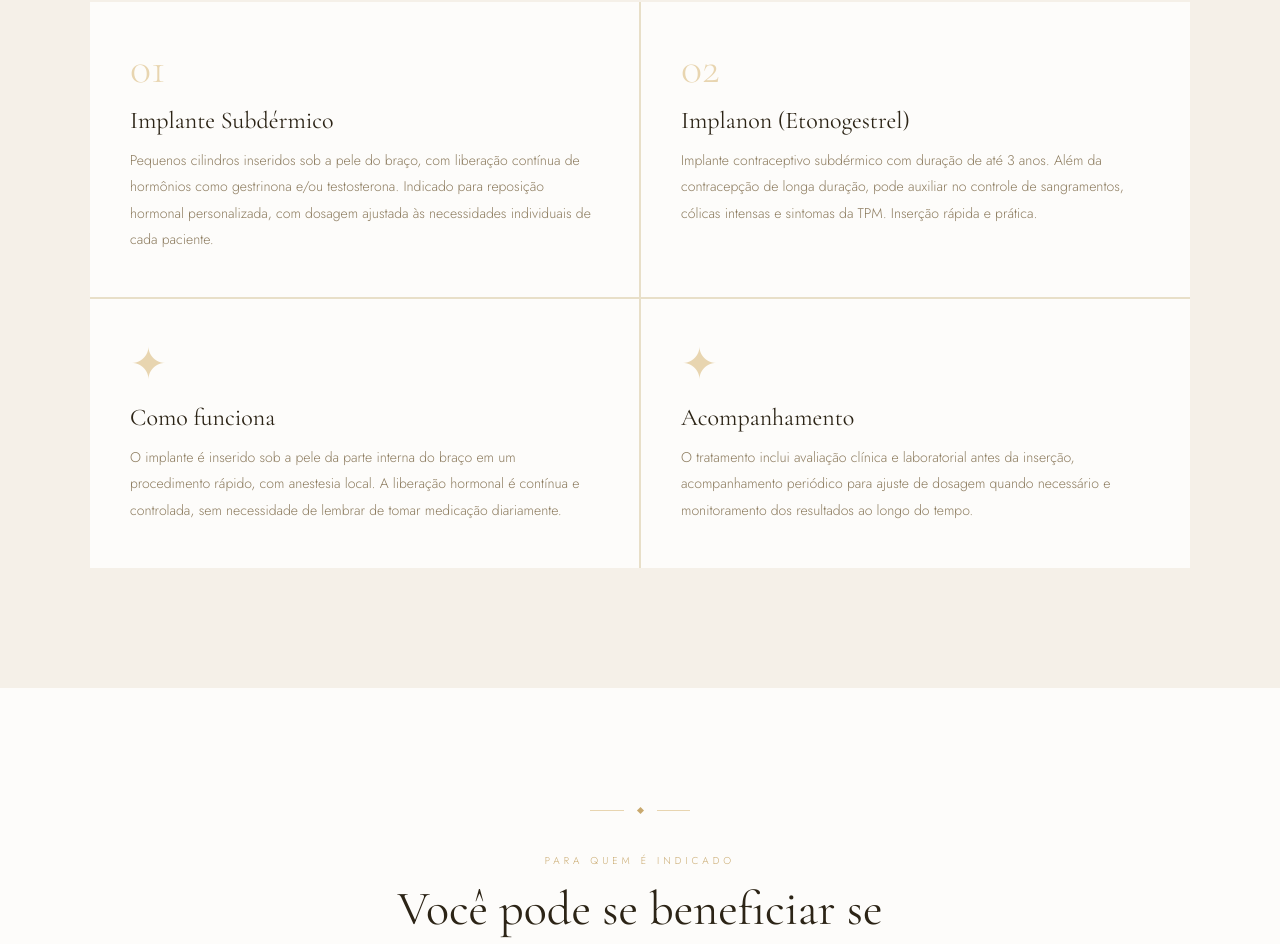
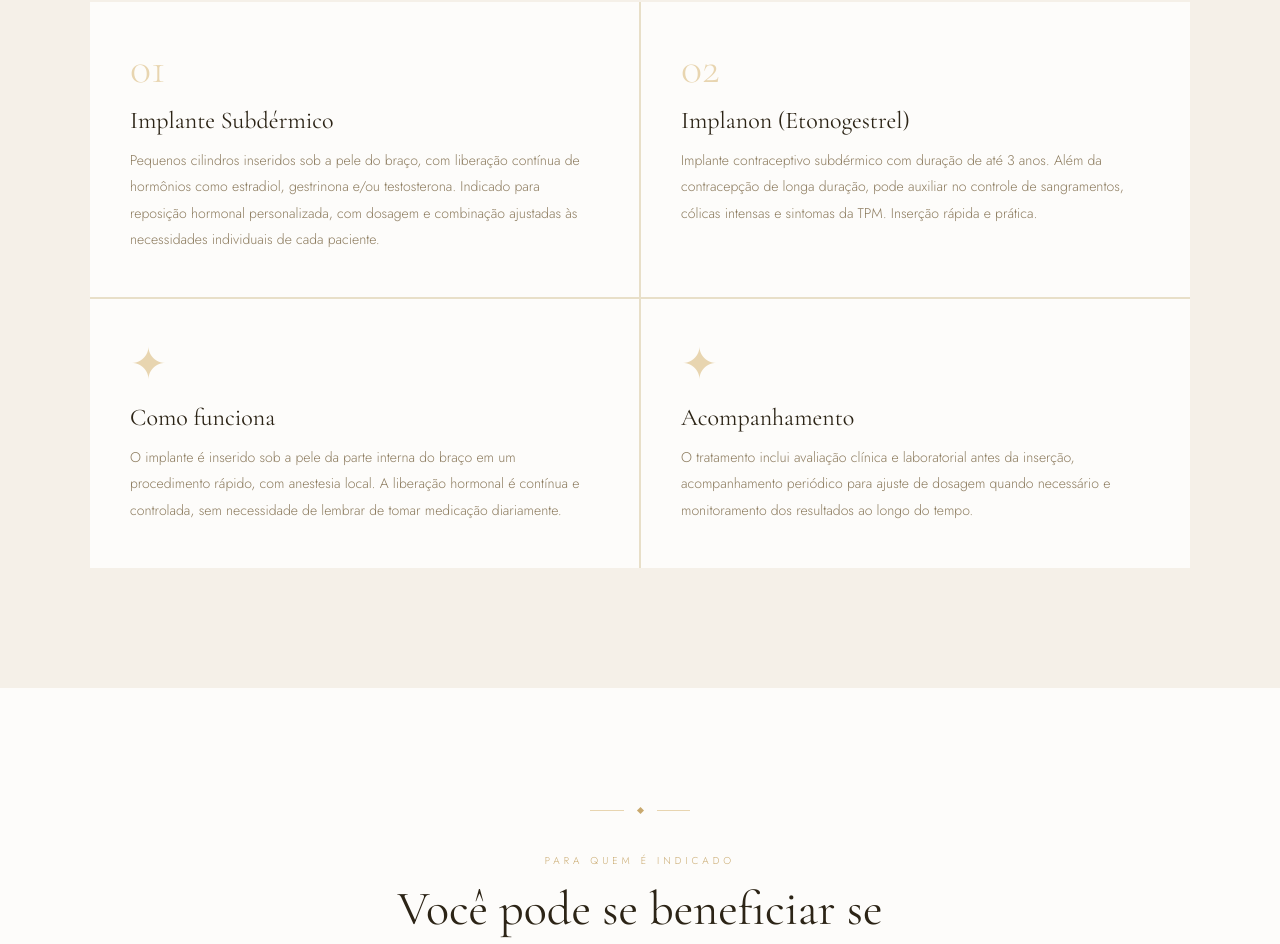
Before and after one commit to camilaadea/site-dra-mila, a plain HTML site: page implante-hormonal.html in a window 1280 px wide. Shown: the part 1967-2911 px from the top of the page. Drawn offline with nearby package versions, Linux system fonts and the light colour scheme.

Commit message:
Update implante-hormonal.html

```diff
--- a/implante-hormonal.html
+++ b/implante-hormonal.html
@@ -235,7 +235,7 @@
       <div class="proc-card">
         <div class="proc-num">01</div>
         <h3>Implante Subdérmico</h3>
-        <p>Pequenos cilindros inseridos sob a pele do braço, com liberação contínua de hormônios como gestrinona e/ou testosterona. Indicado para reposição hormonal personalizada, com dosagem ajustada às necessidades individuais de cada paciente.</p>
+        <p>Pequenos cilindros inseridos sob a pele do braço, com liberação contínua de hormônios como estradiol, gestrinona e/ou testosterona. Indicado para reposição hormonal personalizada, com dosagem e combinação ajustadas às necessidades individuais de cada paciente.</p>
       </div>
       <div class="proc-card">
         <div class="proc-num">02</div>
```
